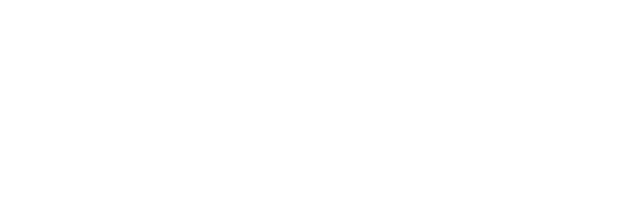
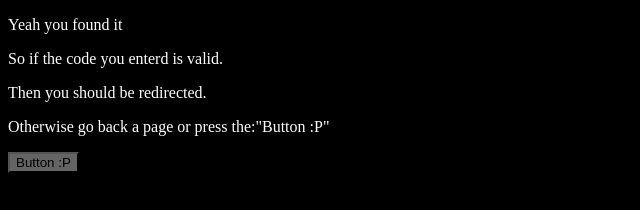
Before and after one commit to SecretPasscodes/SecretPasscodes.github.io, a plain HTML site: page 404.html in a window 1280 px wide. Shown: the whole page, without its empty margins (0-640 px from the left). Drawn offline with Linux system fonts and the light colour scheme.

Commit message:
Enhance 404 page with user message and button
Added user feedback and button for redirection in 404 page.

```diff
--- a/404.html
+++ b/404.html
@@ -6,12 +6,30 @@
     <title>Redirect</title>
 </head>
 <body>
+    <p>Yeah you found it</p>
+    <p>So if the code you enterd is valid.</p>
+    <p>Then you should be redirected.</p>
+    <p>Otherwise go back a page or press the:"Button :P"</p>
+    <button id="Button">Button :P</button>
     <script>
+        document.getElementById("Button").addEventListener("click",FnButton)
+        function FnButton(){
+            window.location.href="index.html";
+        }
         var LinkCode = document.location.pathname.replace("/","");
         if(LinkCode == "dbej2x"){}
         if(LinkCode == "654321"){}
         if(LinkCode == "dIa98B"){}
         if(LinkCode == "000000"){window.location.href="https://www.google.com";}
     </script>
+    <style>
+        body{
+            background-color: black;
+            color: white;
+        }
+        #Button{
+            background-color: rgb(100,100,100);
+        }
+    </style>
 </body>
 </html>
```
